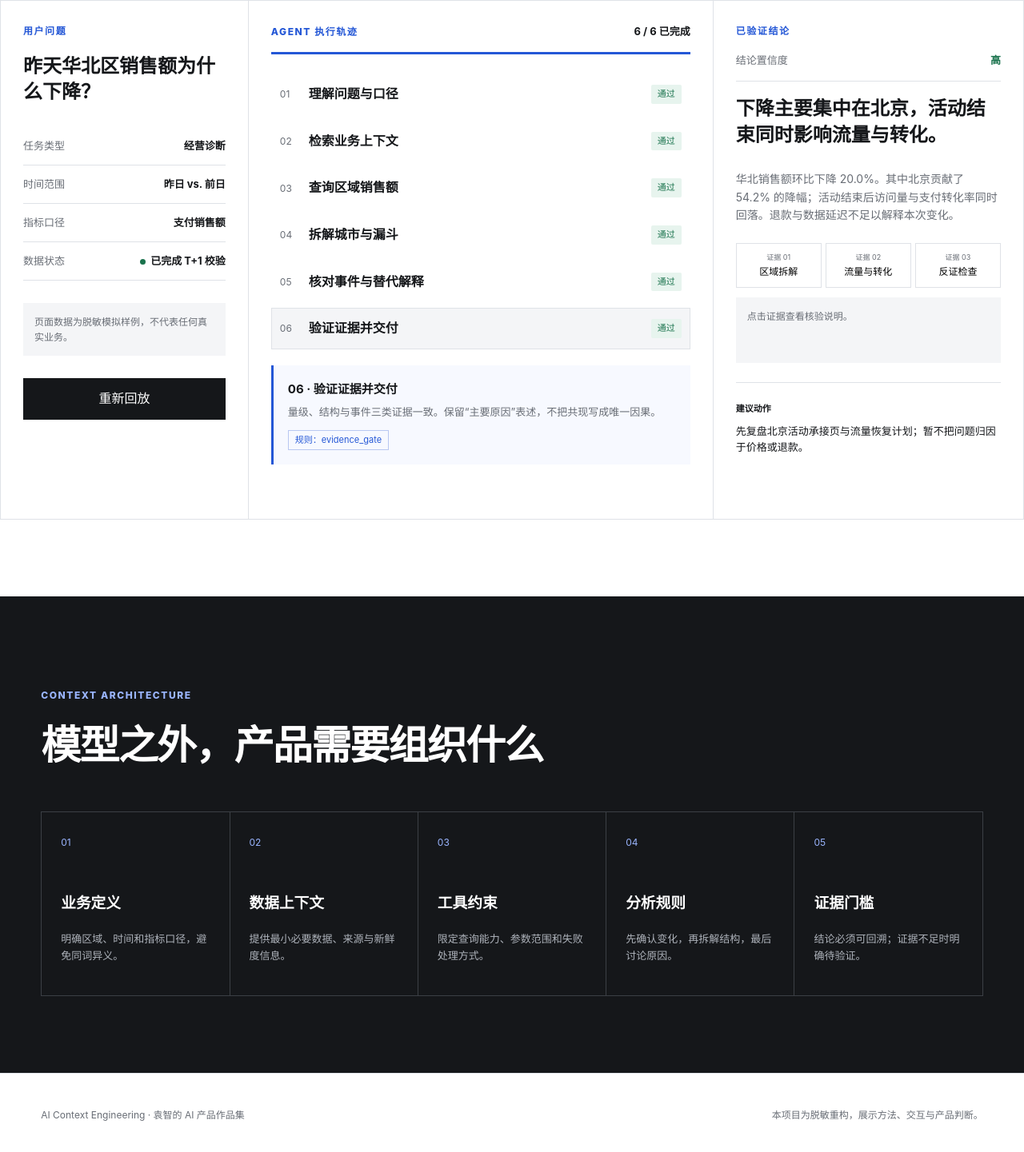
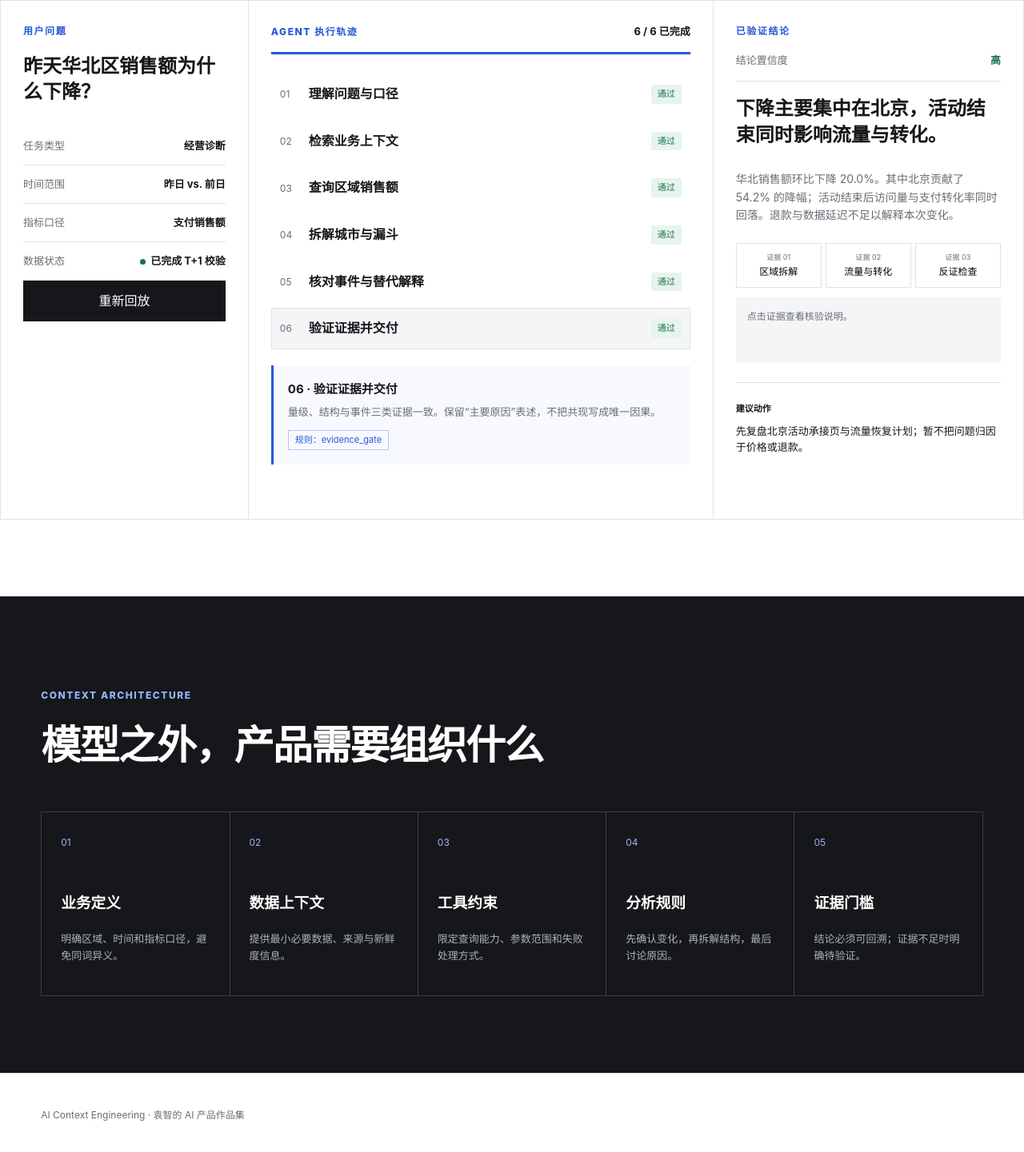
Before and after one commit to ljj24681379-png/ai-context-engineering, a plain HTML site: page app/index.html in a window 1280 px wide. Shown: the part 944-2385 px from the top of the page at 80% size. Drawn offline with Linux system fonts and the light colour scheme.

Commit message:
[codex] remove explanatory portfolio notes (#1)
* remove portfolio explanation

* remove explanatory notices from demo

```diff
--- a/app/index.html
+++ b/app/index.html
@@ -42,7 +42,6 @@
           <div><dt>指标口径</dt><dd>支付销售额</dd></div>
           <div><dt>数据状态</dt><dd><span class="dot"></span>已完成 T+1 校验</dd></div>
         </dl>
-        <p class="notice">页面数据为脱敏模拟样例，不代表任何真实业务。</p>
         <button class="primary" id="replayButton" type="button">重新回放</button>
       </aside>
       <section class="trace-panel" aria-live="polite">
@@ -83,7 +82,6 @@
   </main>
   <footer>
     <p>AI Context Engineering · 袁智的 AI 产品作品集</p>
-    <p>本项目为脱敏重构，展示方法、交互与产品判断。</p>
   </footer>
   <script src="app.js"></script>
 </body>
```
Also changed, not shown: 1 other file.
